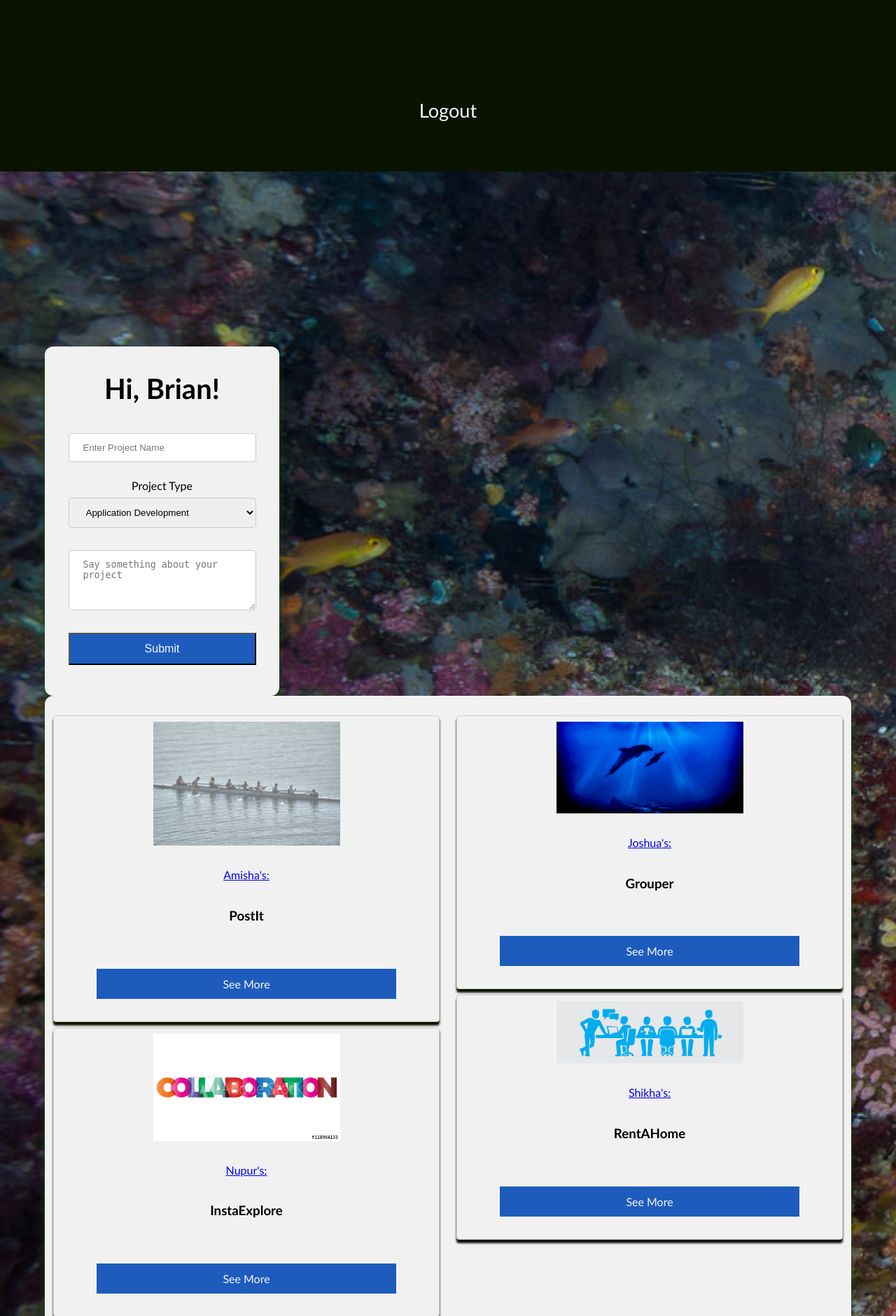
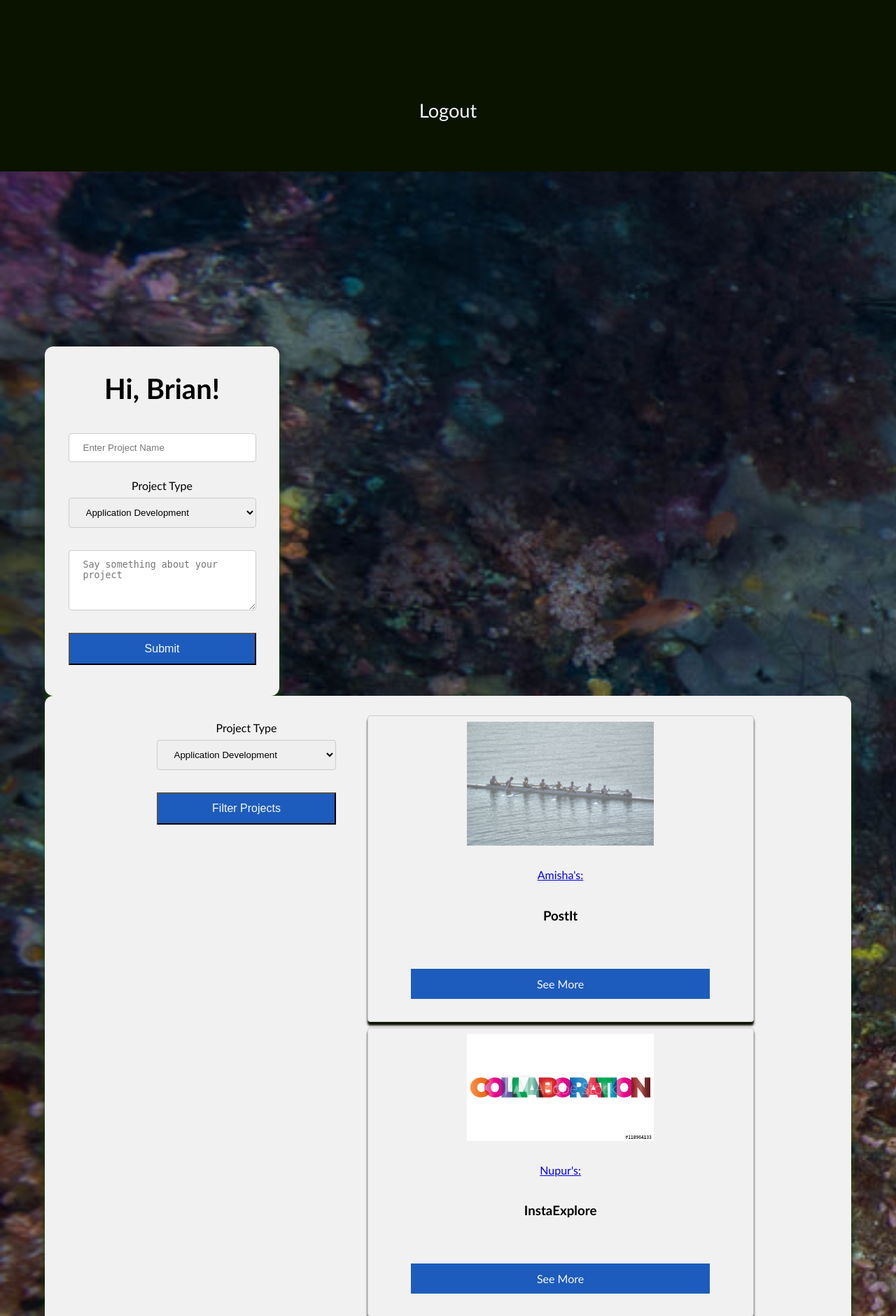
Before and after one commit to bribowen/grouper, a Flask app: page / in a window 1280 px wide. Shown: the part 617-2497 px from the top of the page at 70% size. Run offline with Flask 2, Linux system fonts and the light colour scheme; a user stored in the database is signed in; data comes from the database, SQL or seed files in the repository; some libraries are stand-ins or nearby versions.

Commit message:
Added filtering and stuff

```diff
--- a/app/forms.py
+++ b/app/forms.py
@@ -123,3 +123,12 @@
     accept5 = BooleanField('Accept')
     deny5 = BooleanField('Deny')
     submit = SubmitField('Submit')
+
+class FilterForm(FlaskForm):
+    choices=[('Application Development', 'Application Development'),
+    ('Online Retail', 'Online Retail'),
+    ('Database Management', 'Database Management'),
+    ('Machine Learning', 'Machine Learning')]
+
+    project_type = SelectField('Project Type', choices=choices)
+    filter = SubmitField('Filter Projects')
--- a/app/routes.py
+++ b/app/routes.py
@@ -12,7 +12,7 @@
 
 # Importing of classes from the application.
 from app import app, db
-from app.forms import JoinForm, ProjectForm, LoginForm, RegistrationForm, EditProfileForm, RequestForm
+from app.forms import JoinForm, ProjectForm, LoginForm, RegistrationForm, EditProfileForm, RequestForm, FilterForm
 from app.models import Participation, Profile, Project, ProfileSkill, ProfileInterest, Skill, Interest, ProjectRequest
 
 # Provides a cursor for use with direct database queries.
@@ -28,10 +28,11 @@
 @login_required
 # Creates the base index page.
 def index():
-    # Creates a variable to store the form used for the page. In this case, the submission would be a project, so the Project Form is rendered.
-    form = ProjectForm()
+    # Creates a variable to store the forms used for the page. In this case, the submission would be a project, so the Project Form is rendered.
+    projectform = ProjectForm()
+    filterform = FilterForm()
     # Determines whether something was submitted.
-    if request.method == 'POST' and form.validate_on_submit():
+    if request.method == 'POST' and projectform.validate_on_submit():
         # Creates a Project object based on submitted data from the .html file.
         project = Project(original_poster=current_user.uin, project_name=form.project_name.data, project_description=form.project_description.data,
             project_type=form.project_type.data, timestamp=datetime.now().strftime('%Y-%m-%d %H:%M:%S'))
@@ -50,12 +51,16 @@
     for project in Project.query.order_by(Project.timestamp.desc()):
         projects.append(project)
 
+    if filterform.validate_on_submit():
+        filter = filterform.project_type.data
+        projects = Project.query.filter_by(project_type=filter).all()
+
     # Creates a set of lists for separating the projects into four groups.
     list1 = []
     list2 = []
     list3 = []
     list4 = []
-    #Separates the projects equally into the 4 lists.
+    # Separates the projects equally into the 4 lists.
     for project in projects:
         if (projects.index(project) % 4) == 0:
             list1.append(project)
@@ -68,7 +73,8 @@
     # Renders the index.html page. render_template always takes a set of variables (name of the .html file
     # and a page file) along with any variables called from Jinja2 on the .html page.
     # In this case, the form, list of projects, and 4 separate lists are all passed to the page.
-    return render_template('index.html', title='Home', form=form, projects=projects, list1=list1, list2=list2, list3=list3, list4=list4)
+    return render_template('index.html', title='Home', projectform=projectform, filterform=filterform,
+     projects=projects, list1=list1, list2=list2, list3=list3, list4=list4)
 
 # Renders the page for an individual project. The project's ID is passed and used as the second part of the URL, allowing for
 # dynamic creation of web pages instead of a file being created for each individual project.
@@ -220,20 +226,26 @@
     logout_user()
     return redirect(url_for('index'))
 
-@app.route('/about')
-def about():
-    return 'The about page'
-
 @app.route('/user/<uin>')
 @login_required
 def user(uin):
     user = Profile.query.filter_by(uin=uin).first_or_404()
+    profileskills = ProfileSkill.query.filter_by(uin=uin).all()
+    profileinterests = ProfileInterest.query.filter_by(uin=uin).all()
+    interests = []
+    skills = []
+    for result in profileinterests:
+        interest = Interest.query.filter_by(interest_id=result.interest_id).first()
+        interests.append(interest)
+    for result in profileskills:
+        skill = Skill.query.filter_by(skill_id=result.skill_id).first()
+        skills.append(skill)
     page = request.args.get('page', 1, type=int)
     projects = Project.query.filter_by(original_poster=user.uin).order_by(Project.timestamp.desc()).paginate(page, app.config['POSTS_PER_PAGE'], False)
     next_url = url_for('explore', page=projects.next_num) if projects.has_next else None
     prev_url = url_for('explore', page=projects.prev_num) if projects.has_prev else None
-    return render_template('user.html', user=user, projects=projects.items,
-    next_url=next_url, prev_url=prev_url)
+    return render_template('user.html', user=user, projects=projects.items, skills=skills,
+    interests=interests, next_url=next_url, prev_url=prev_url)
 
 @app.route('/edit_profile', methods=['GET', 'POST'])
 @login_required
--- a/app/templates/index.html
+++ b/app/templates/index.html
@@ -5,33 +5,38 @@
 <div class="row" id="login">
 <div class="side">
     <h1>Hi, {{ current_user.first_name }}!</h1>
-    {%  if form %}
+    {%  if projectform %}
     <form action="" method="post">
-        {{ form.hidden_tag() }}
+        {{ projectform.hidden_tag() }}
         <p>
-            {{ form.project_name(class="textbox", placeholder="Enter Project Name", size=32, cols=32, rows=4) }}<br>
-            {% for error in form.project_name.errors %}
+            {{ projectform.project_name(class="textbox", placeholder="Enter Project Name", size=32, cols=32, rows=4) }}<br>
+            {% for error in projectform.project_name.errors %}
             <span style="color: red;">[{{ error }}]</span>
             {% endfor %}
         </p>
         <p>
-            {{ form.project_type.label }}<br>
-            {{ form.project_type(class="textbox", cols=32, rows=4) }}<br>
-            {% for error in form.project_type.errors %}
+            {{ projectform.project_type.label }}<br>
+            {{ projectform.project_type(class="textbox", cols=32, rows=4) }}<br>
+            {% for error in projectform.project_type.errors %}
             <span style="color: red;">[{{ error }}]</span>
             {% endfor %}
         </p>
         <p>
-            {{ form.project_description(class="textbox", placeholder="Say something about your project", size=32, cols=32, rows=4) }}<br>
-            {% for error in form.project_description.errors %}
+            {{ projectform.project_description(class="textbox", placeholder="Say something about your project", size=32, cols=32, rows=4) }}<br>
+            {% for error in projectform.project_description.errors %}
             <span style="color: red;">[{{ error }}]</span>
             {% endfor %}
         </p>
-        <p>{{ form.submit(class="button") }}</p>
+        <p>{{ projectform.submit(class="button") }}</p>
     </form>
     {% endif %}
 </div>
 <div class="main">
+    <form action="" method="post">
+        {{ filterform.hidden_tag() }}
+        <p>{{ filterform.project_type.label }} {{ filterform.project_type(class="textbox") }}</p>
+        <p>{{ filterform.filter(class="button") }}</p>
+    </form>
 	<div class="column">
     {% for project in list1 %}
 
--- a/app/templates/user.html
+++ b/app/templates/user.html
@@ -8,6 +8,12 @@
             {% if user.last_seen %}<p>Last seen on: {{ user.last_seen }}</p>{% endif %}
         </tr>
     </table>
+    {% for interest in interests %}
+    <p>{{ interest.interest_name }}</p><br>
+    {% endfor %}
+    {% for skill in skills %}
+    <p>{{ skill.skill_name }}</p><br>
+    {% endfor %}
     <hr>
     {% for project in projects %}
         {% include '_post.html' %}
```
